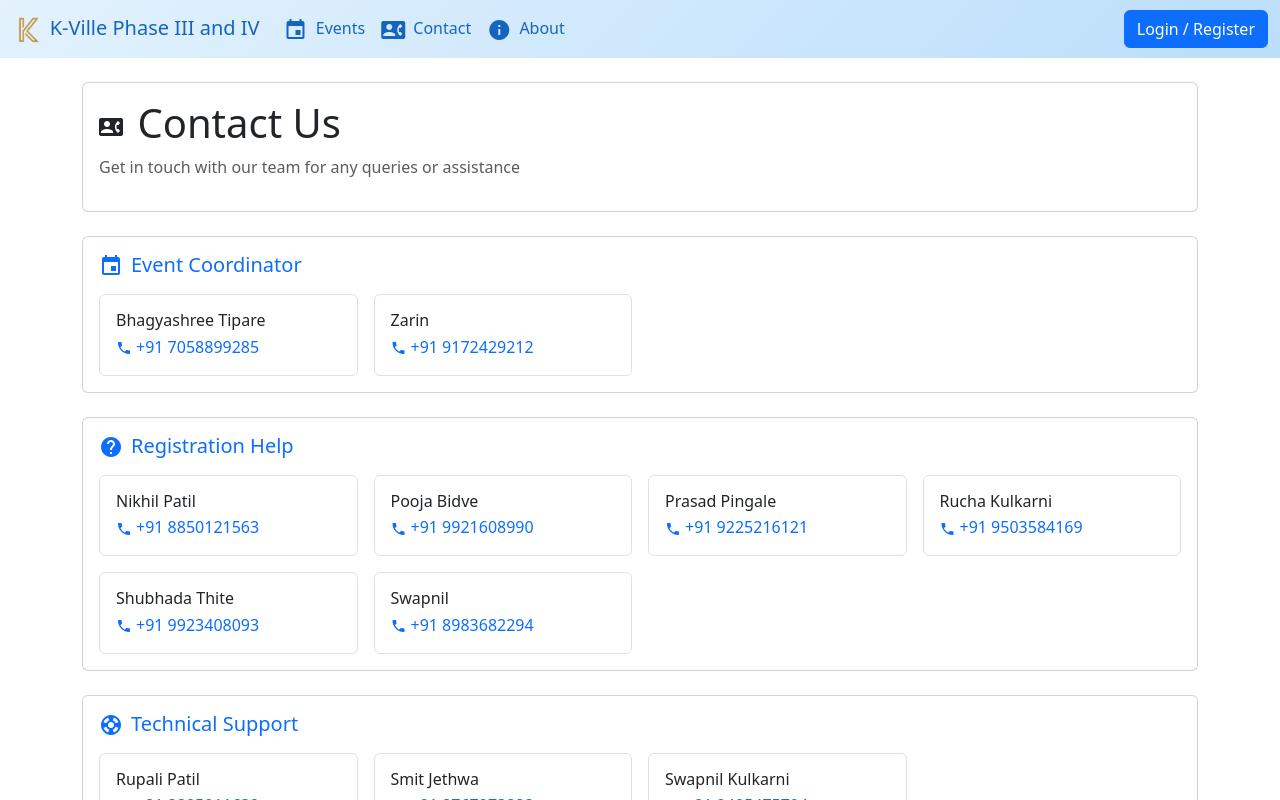
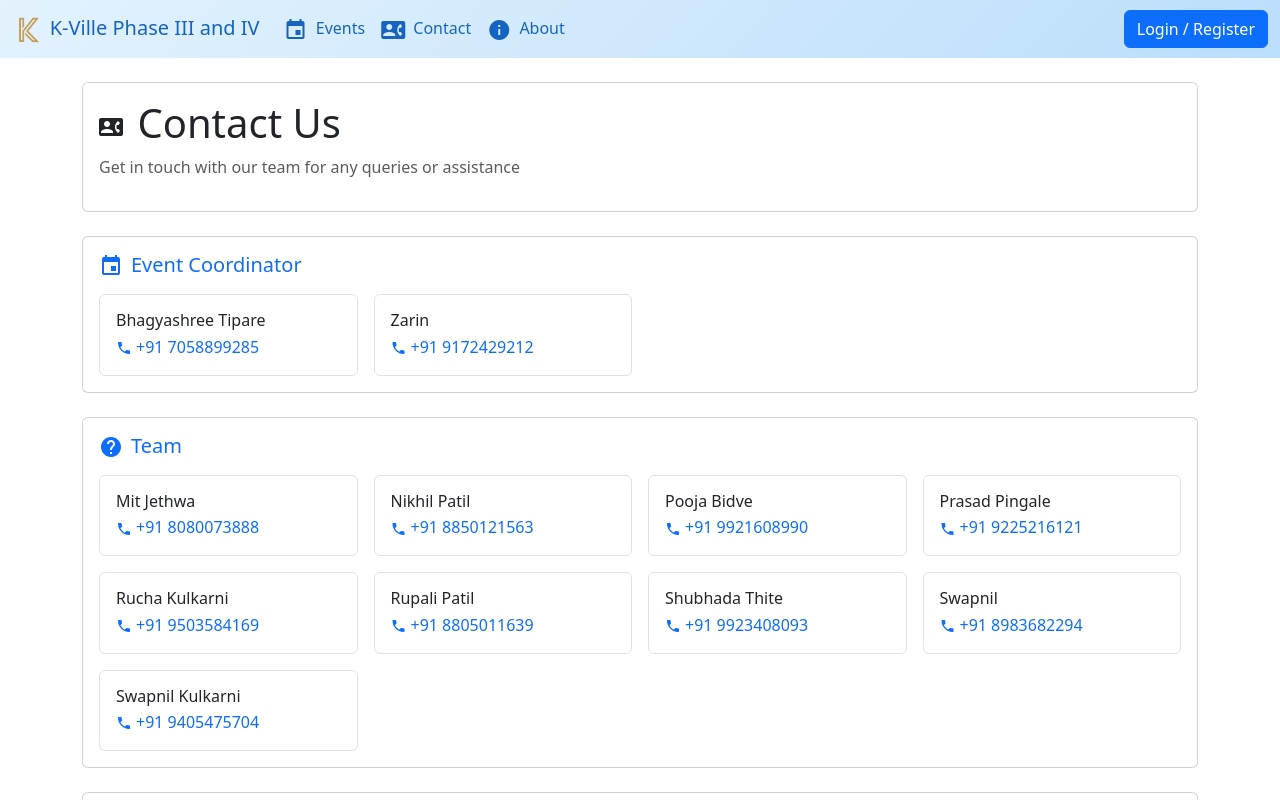
Before and after one commit to smitjethwa/k-ville-festival-registration, a React (Vite) app: page /contact in a window 1280 px wide. Shown: the top 800 px of the page. Built offline with nearby package versions, Linux system fonts and the light colour scheme; no server answers.

Commit message:
Team name change

```diff
--- a/src/components/ContactUs.jsx
+++ b/src/components/ContactUs.jsx
@@ -13,37 +13,37 @@ export default function ContactUs() {
       mobile: '+91 9172429212'
     },
     {
-      team: 'Registration Help',
+      team: 'Team',
       name: 'Nikhil Patil',
       mobile: '+91 8850121563'
     },
     {
-      team: 'Registration Help',
+      team: 'Team',
       name: 'Pooja Bidve',
       mobile: '+91 9921608990'
     },
     {
-      team: 'Registration Help',
+      team: 'Team',
       name: 'Prasad Pingale',
       mobile: '+91 9225216121',
     },
     {
-      team: 'Registration Help',
+      team: 'Team',
       name: 'Rucha Kulkarni',
       mobile: '+91 9503584169',
     },
     {
-      team: 'Registration Help',
+      team: 'Team',
       name: 'Shubhada Thite',
       mobile: '+91 9923408093',
     },
     {
-      team: 'Registration Help',
+      team: 'Team',
       name: 'Swapnil',
       mobile: '+91 8983682294',
     },
     {
-      team: 'Technical Support',
+      team: 'Team',
       name: 'Swapnil Kulkarni',
       mobile: '+91 9405475704'
     },
@@ -53,10 +53,16 @@ export default function ContactUs() {
       mobile: '+91 8767973888'
     },
     {
-      team: 'Technical Support',
+      team: 'Team',
       name: 'Rupali Patil',
       mobile: '+91 8805011639'
+    },
+    {
+      team: 'Team',
+      name: 'Mit Jethwa',
+      mobile: '+91 8080073888'
     }
+
   ]
 
   // Group contacts by team
@@ -86,7 +92,7 @@ export default function ContactUs() {
                 <h5 className="card-title text-primary mb-3">
                   <span className="material-icons me-2">
                     {team === 'Technical Support' ? 'support' :
-                     team === 'Event Coordinator' ? 'event' : 'help'}
+                      team === 'Event Coordinator' ? 'event' : 'help'}
                   </span>
                   {team}
                 </h5>
@@ -98,7 +104,7 @@ export default function ContactUs() {
                         <h6 className="mb-1">{contact.name}</h6>
                         <p className="mb-0">
                           <a href={`tel:${contact.mobile}`} className="text-decoration-none">
-                            <span className="material-icons me-1" style={{fontSize: '16px', verticalAlign: 'middle'}}>phone</span>
+                            <span className="material-icons me-1" style={{ fontSize: '16px', verticalAlign: 'middle' }}>phone</span>
                             {contact.mobile}
                           </a>
                         </p>
```
